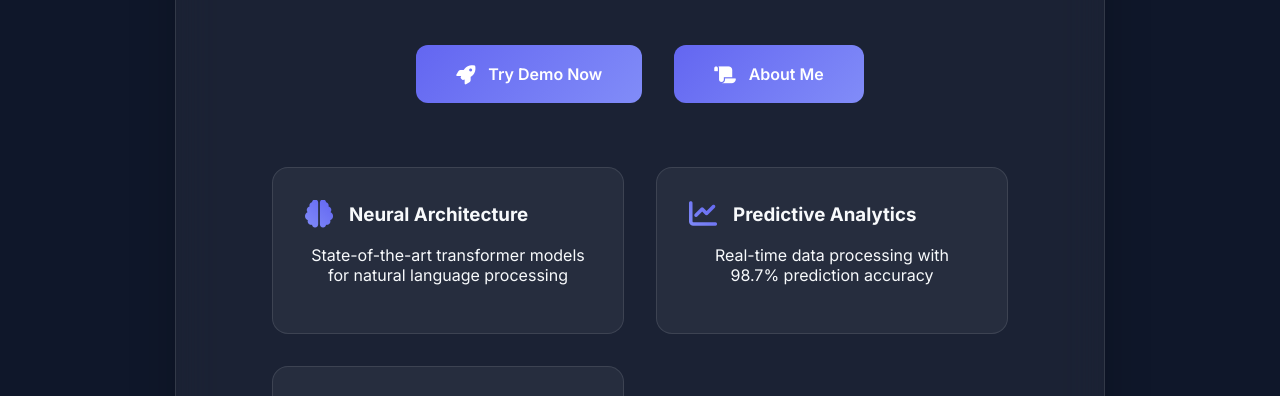
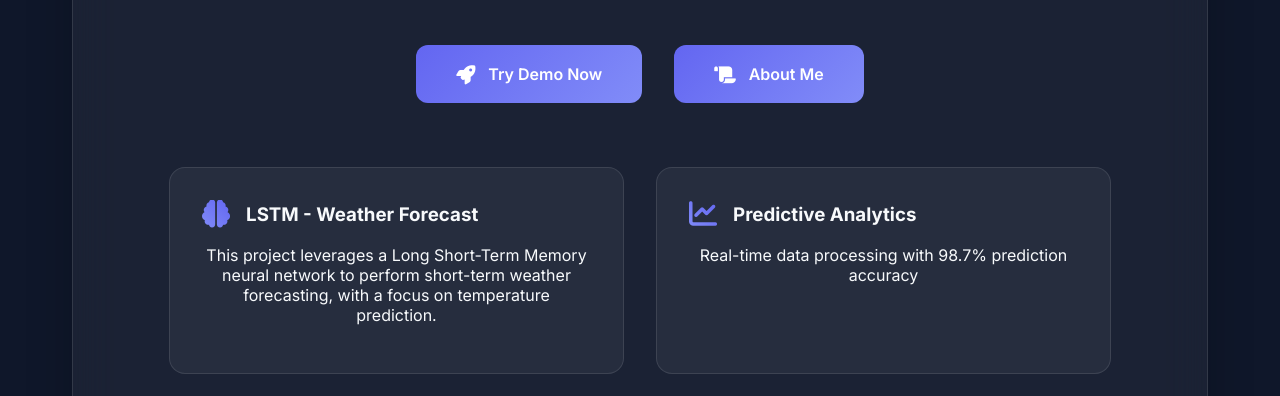
Before and after one commit to jimmy-chen-1/resume_using, a plain HTML site: page index.html in a window 1280 px wide. Shown: the part 334-730 px from the top of the page. Drawn offline with Linux system fonts and the light colour scheme.

Commit message:
easdfcse

```diff
--- a/index.html
+++ b/index.html
@@ -200,9 +200,12 @@
 
                     <div class="feature-grid">
                         <div class="feature-card">
-                            <h3><i class="fas fa-brain"></i> Neural Architecture</h3>
-                            <p>State-of-the-art transformer models for natural language processing</p>
-                        </div>
+                            <a href="https://huggingface.co/spaces/jimmysc171/lstm_weather" target="_blank" style="text-decoration: none; color: inherit;">
+                              <h3><i class="fas fa-brain"></i> LSTM - Weather Forecast</h3>
+                            </a>
+                            <p>This project leverages a Long Short-Term Memory neural network to perform short-term weather forecasting, with a focus on temperature prediction. </p>
+                          </div>
+
                         <div class="feature-card">
                             <h3><i class="fas fa-chart-line"></i> Predictive Analytics</h3>
                             <p>Real-time data processing with 98.7% prediction accuracy</p>
```
